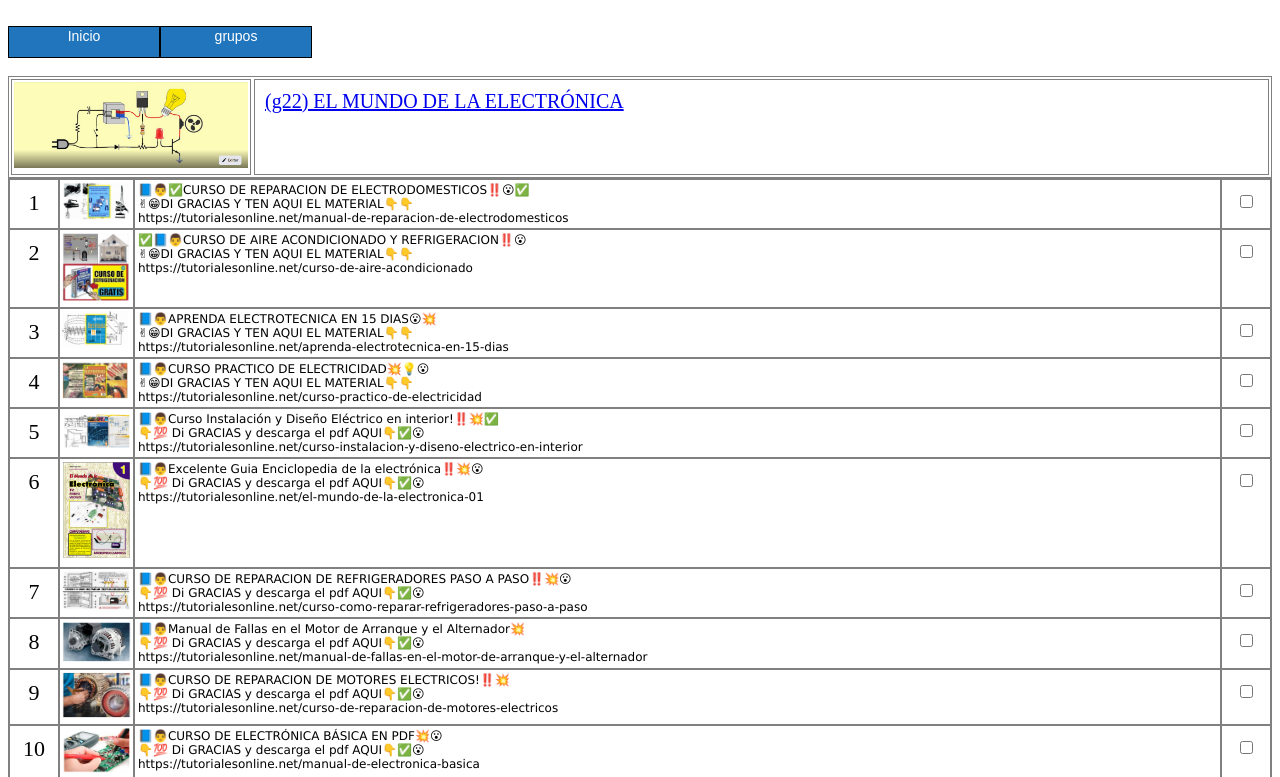
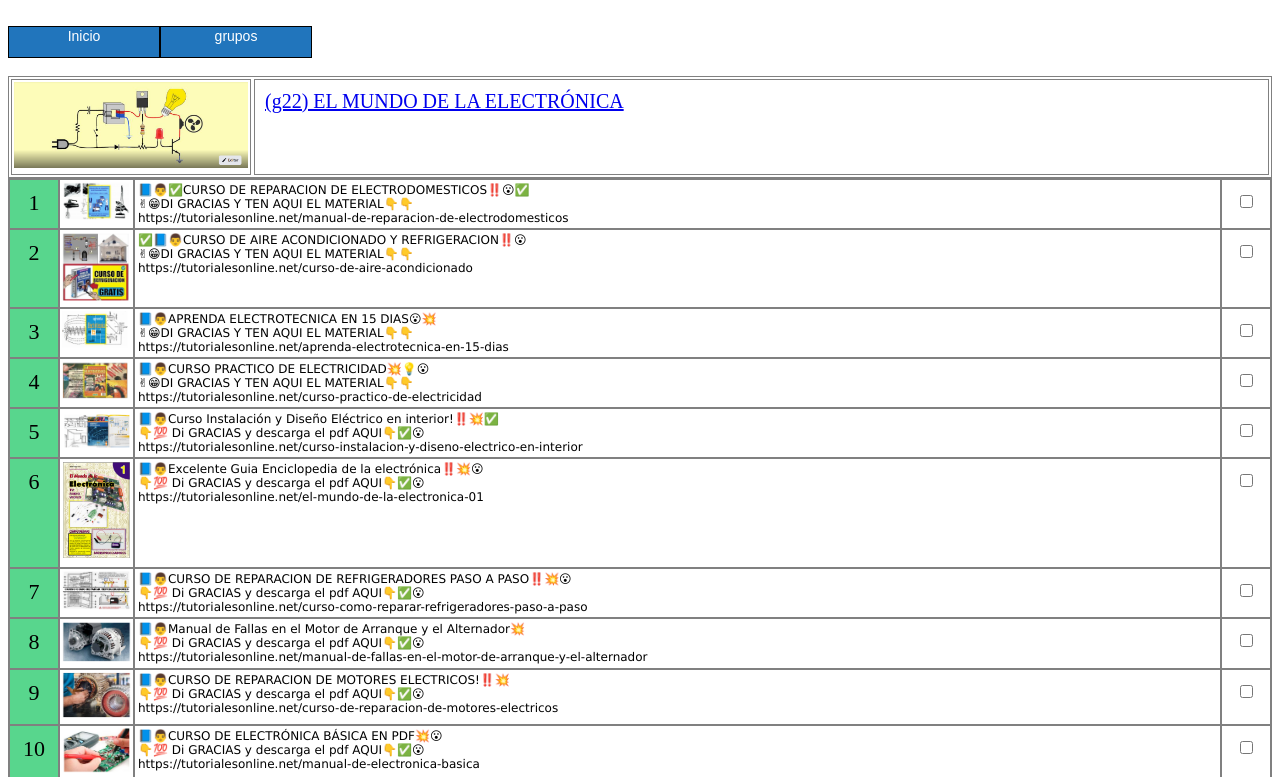
Before and after one commit to gve123/t1, a plain HTML site: page g22.html in a window 1280 px wide. Shown: the top 777 px of the page. Drawn offline with Linux system fonts and the light colour scheme.

Commit message:
Update g22.html

```diff
--- a/g22.html
+++ b/g22.html
@@ -7,7 +7,7 @@
     <meta name="viewport" content="width=device-width, initial-scale=1.0">
     <meta http-equiv="X-UA-Compatible" content="ie=edge">
 	<link rel="stylesheet" type="text/css" href="st/st2.css" media="screen" />
-	<link rel="stylesheet" type="text/css" href="st/eeb.css" media="screen" />
+	<link rel="stylesheet" type="text/css" href="st/t.css" media="screen" />
 
     <title>g22</title>
 
```
